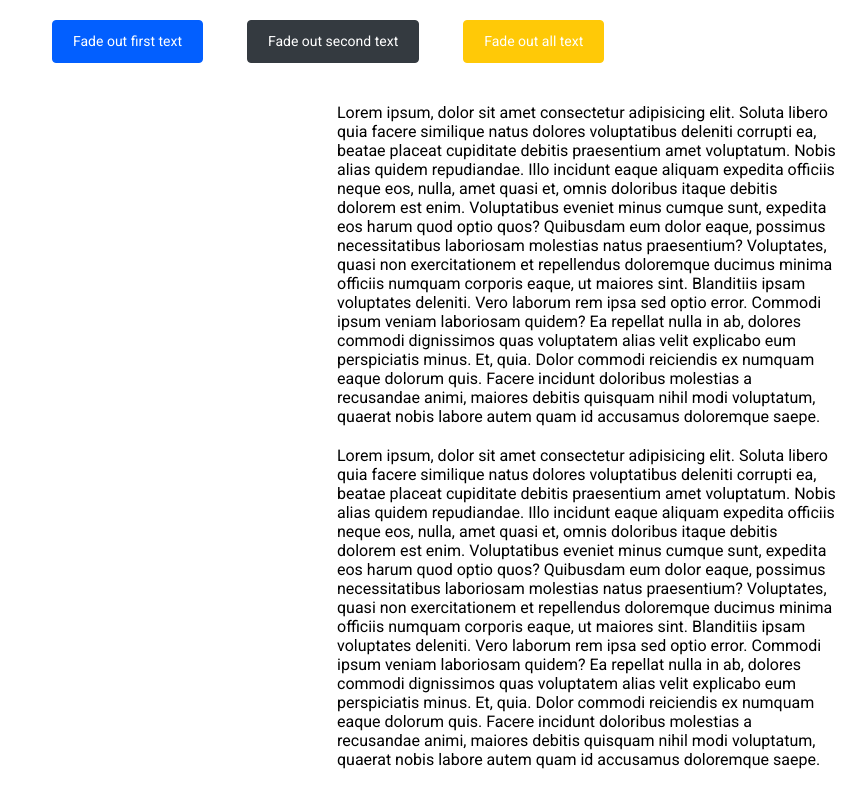
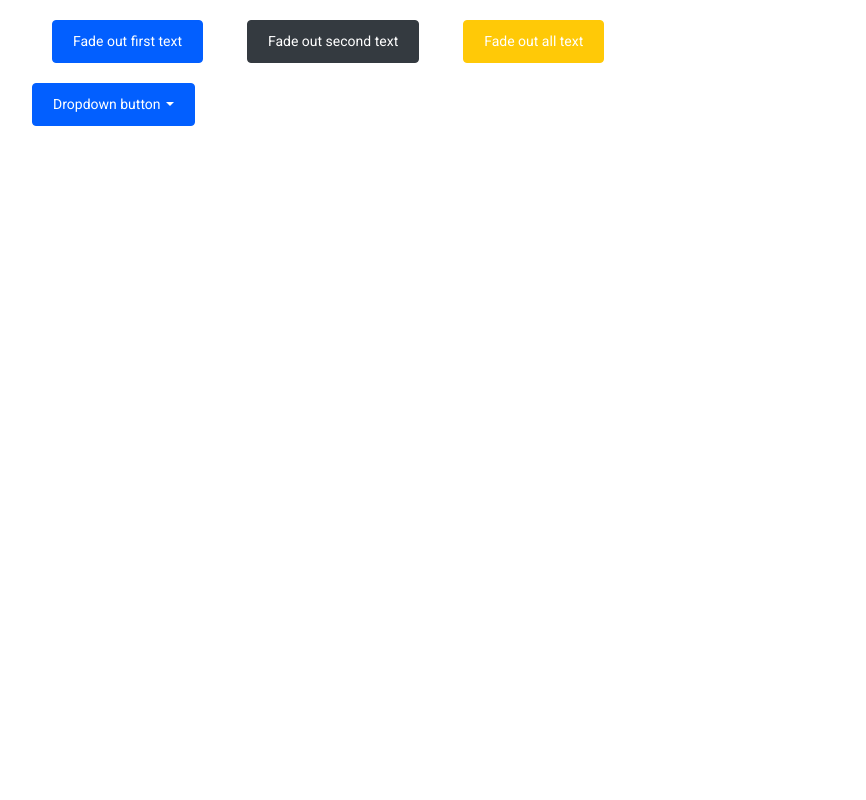
Before and after one commit to Igor-8706/library, a website with bundled scripts: page src/index.html in a window 1280 px wide. Shown: the whole page, without its empty margins (53-919 px from the left). Built offline with nearby package versions, Linux system fonts and the light colour scheme; files whose address does not match are found by name.

Commit message:
added dropdown menu

```diff
--- a/src/index.html
+++ b/src/index.html
@@ -15,36 +15,18 @@
         <button class="btn btn-primary m20" id="first">Fade out first text</button>
         <button class="btn btn-dark m20" data-count="second">Fade out second text</button>
         <button class="btn btn-warning m20">Fade out all text</button>
-    </div>
 
-    <div class="w-500 block-center mt-20">Lorem ipsum, dolor sit amet consectetur adipisicing elit. Soluta libero quia
-        facere similique natus dolores voluptatibus deleniti corrupti ea, beatae placeat cupiditate debitis praesentium
-        amet voluptatum. Nobis alias quidem repudiandae.
-        Illo incidunt eaque aliquam expedita officiis neque eos, nulla, amet quasi et, omnis doloribus itaque debitis
-        dolorem est enim. Voluptatibus eveniet minus cumque sunt, expedita eos harum quod optio quos?
-        Quibusdam eum dolor eaque, possimus necessitatibus laboriosam molestias natus praesentium? Voluptates, quasi non
-        exercitationem et repellendus doloremque ducimus minima officiis numquam corporis eaque, ut maiores sint.
-        Blanditiis ipsam voluptates deleniti.
-        Vero laborum rem ipsa sed optio error. Commodi ipsum veniam laboriosam quidem? Ea repellat nulla in ab, dolores
-        commodi dignissimos quas voluptatem alias velit explicabo eum perspiciatis minus. Et, quia.
-        Dolor commodi reiciendis ex numquam eaque dolorum quis. Facere incidunt doloribus molestias a recusandae animi,
-        maiores debitis quisquam nihil modi voluptatum, quaerat nobis labore autem quam id accusamus doloremque saepe.
-    </div>
-    <div class="w-500 block-center mt-20">Lorem ipsum, dolor sit amet consectetur adipisicing elit. Soluta libero quia
-        facere similique natus dolores voluptatibus deleniti corrupti ea, beatae placeat cupiditate debitis praesentium
-        amet voluptatum. Nobis alias quidem repudiandae.
-        Illo incidunt eaque aliquam expedita officiis neque eos, nulla, amet quasi et, omnis doloribus itaque debitis
-        dolorem est enim. Voluptatibus eveniet minus cumque sunt, expedita eos harum quod optio quos?
-        Quibusdam eum dolor eaque, possimus necessitatibus laboriosam molestias natus praesentium? Voluptates, quasi non
-        exercitationem et repellendus doloremque ducimus minima officiis numquam corporis eaque, ut maiores sint.
-        Blanditiis ipsam voluptates deleniti.
-        Vero laborum rem ipsa sed optio error. Commodi ipsum veniam laboriosam quidem? Ea repellat nulla in ab, dolores
-        commodi dignissimos quas voluptatem alias velit explicabo eum perspiciatis minus. Et, quia.
-        Dolor commodi reiciendis ex numquam eaque dolorum quis. Facere incidunt doloribus molestias a recusandae animi,
-        maiores debitis quisquam nihil modi voluptatum, quaerat nobis labore autem quam id accusamus doloremque saepe.
-    </div>
-
-
+        <!-- Dropdown menu -->
+        <!-- <div class="dropdown">
+            <button class="btn btn-primary dropdown-toggle" id="drowdownMenuButton">Dropdown button</button>
+            <div class="dropdown-menu" data-toggle-id="drowdownMenuButton">
+                <a href="#" class="dropdown-item">Action</a>
+                <a href="#" class="dropdown-item">Action #2</a>
+                <a href="#" class="dropdown-item">Action #3</a>
+            </div>
+        </div>
+    </div> -->
+<div class="wrap"></div>
 
     <script src='script.js'></script>
 </body>
--- /dev/null
+++ b/src/js/lib/components/dropdown.js
@@ -0,0 +1,12 @@
+import $ from "../core";
+
+$.prototype.dropdown = function () {
+    for (let i = 0; i < this.length; i++) {
+        const id = this[i].getAttribute('id');
+        $(this[i]).click(() =>{
+            $(`[data-toggle-id = "${id}"]`).fadeToggle(300);
+        });
+    }
+};
+
+$('.dropdown-toggle').dropdown();
--- a/src/js/lib/lib.js
+++ b/src/js/lib/lib.js
@@ -4,5 +4,6 @@ import './modules/classes';
 import './modules/handlers';
 import './modules/actions';
 import './modules/effects';
+import './components/dropdown';
 
 export default $;
--- a/src/js/main.js
+++ b/src/js/main.js
@@ -12,12 +12,25 @@ import './lib/lib';
 // console.log($('.more').eq(0).siblings());
 // $('button').fadeIn(1800);
 
-$('#first').on('click',() =>{
+$('#first').on('click', () => {
     $('div').eq(1).fadeToggle(800);
 });
-$('[data-count = "second"]').on('click',() =>{
+$('[data-count = "second"]').on('click', () => {
     $('div').eq(2).fadeToggle(800);
 });
-$('button').eq(2).on('click',() =>{
+$('button').eq(2).on('click', () => {
     $('.w-500').fadeToggle(800);
 });
+
+$('.wrap').html(
+    ` <div class="dropdown">
+    <button class="btn btn-primary dropdown-toggle" id="drowdownMenuButton">Dropdown button</button>
+    <div class="dropdown-menu" data-toggle-id="drowdownMenuButton">
+        <a href="#" class="dropdown-item">Action</a>
+        <a href="#" class="dropdown-item">Action #2</a>
+        <a href="#" class="dropdown-item">Action #3</a>
+    </div>
+</div>
+</div>`
+);
+$('.dropdown-toggle').dropdown();
--- /dev/null
+++ b/src/sass/components/dropdown.scss
@@ -0,0 +1,40 @@
+.dropdown {
+    position: relative;
+    display: inline-block;
+    &-toggle {
+        &::after {
+            content: "";
+            display: inline-block;
+            margin-left: 5px;
+            vertical-align: 3px;
+            border-top: 4px solid;
+            border-right: 4px solid transparent;
+            border-bottom: 0;
+            border-left: 4px solid transparent;
+        }
+    }
+    &-menu {
+        position: absolute;
+        top: 100%;
+        left: 0;
+        z-index: 1000;
+        display: none;
+        border: 1px solid rgba(0, 0, 0, 0.15);
+        border-radius: 2px;
+        background-color: #fff;
+        min-width: 100%;
+        padding: 10px 0;
+    }
+    &-item{
+        display: block;
+        width: 100%;
+        padding: 7px 10px;
+        color: $dark;
+        background-color: transparent;
+        border:0;
+        text-decoration: none;
+        &:hover{
+            background-color: rgba(0,0,0,.05);
+        }
+    }
+}
--- a/src/sass/components/ui.scss
+++ b/src/sass/components/ui.scss
@@ -1 +1,2 @@
 @import './button.scss';
+@import './dropdown.scss';
```
Also changed, not shown: dist/index.html, dist/script.js, dist/style.css, 1 other file.
